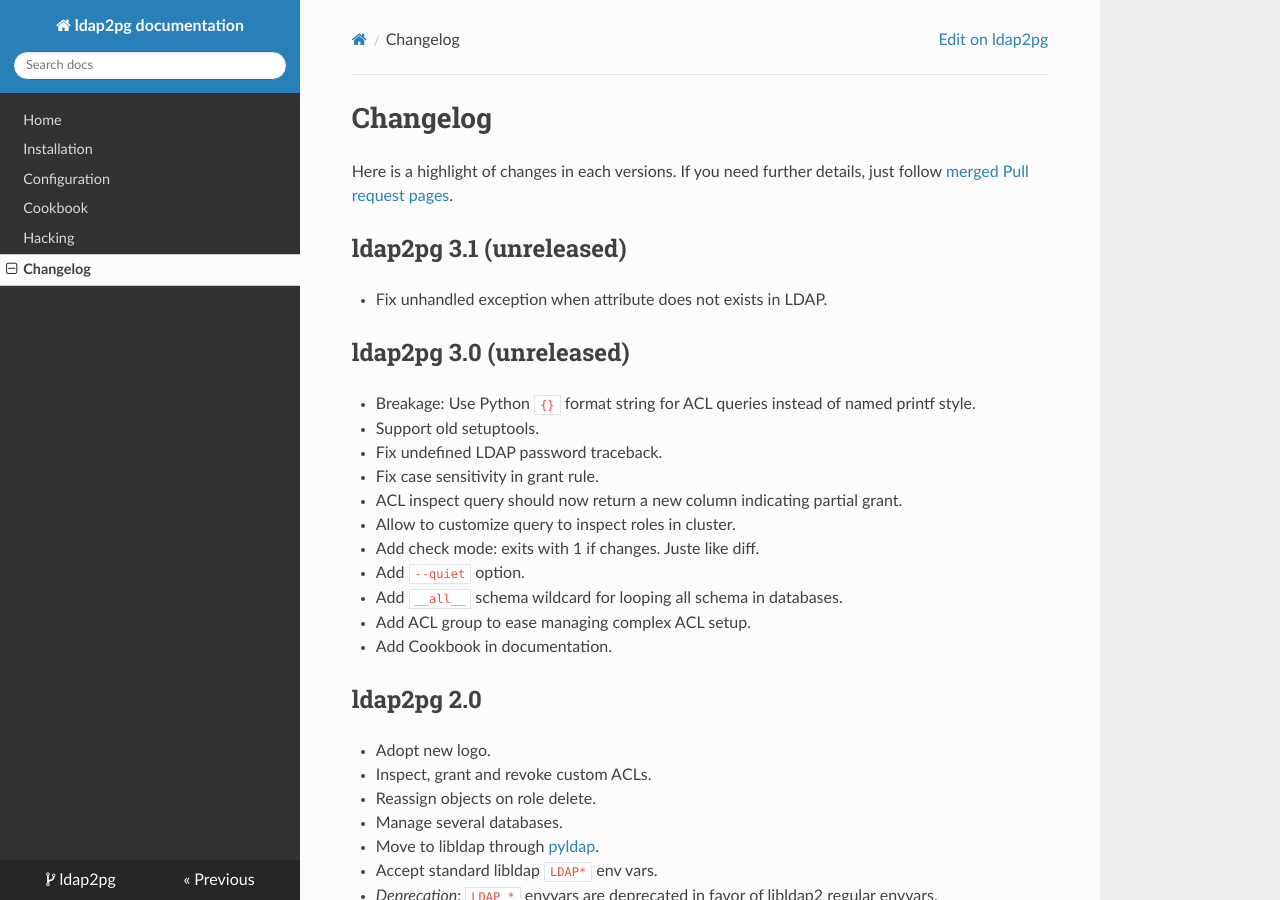
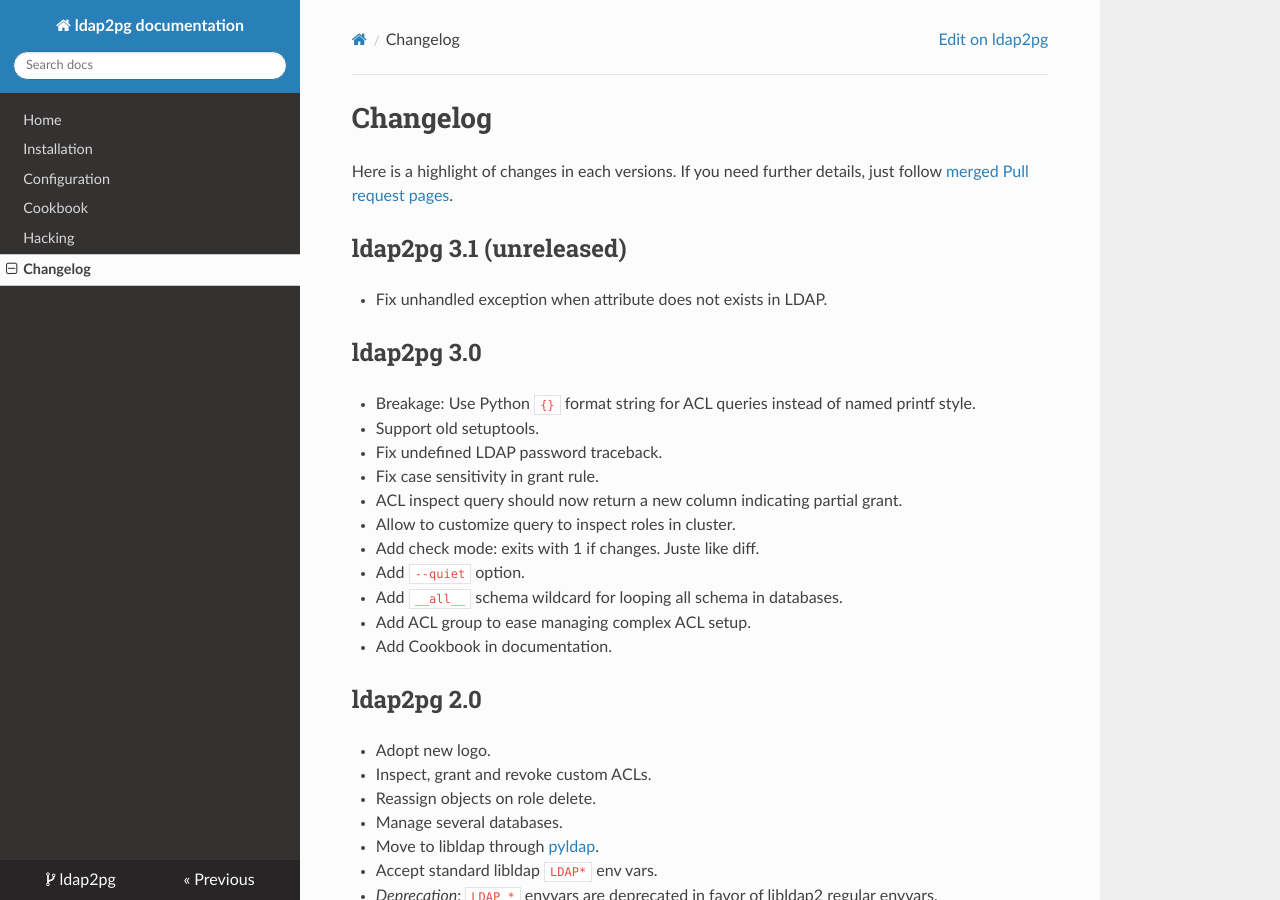
Before and after one commit to dalibo/ldap2pg, an MkDocs documentation site: the page built from docs/changelog.md, in a window 1280 px wide and 900 px high. Built offline with MkDocs 1.6.1, drawn with Linux system fonts in a browser that asks for light colours; nearby versions of some CDN libraries; old or Windows-style settings are respelled for this version of MkDocs.

Commit message:
Drop unreleased on 3.0 changelog

```diff
--- a/docs/changelog.md
+++ b/docs/changelog.md
@@ -13,7 +13,7 @@
 - Fix unhandled exception when attribute does not exists in LDAP.
 
 
-# ldap2pg 3.0 (unreleased)
+# ldap2pg 3.0
 
 - Breakage: Use Python `{}` format string for ACL queries instead of named
   printf style.
```
